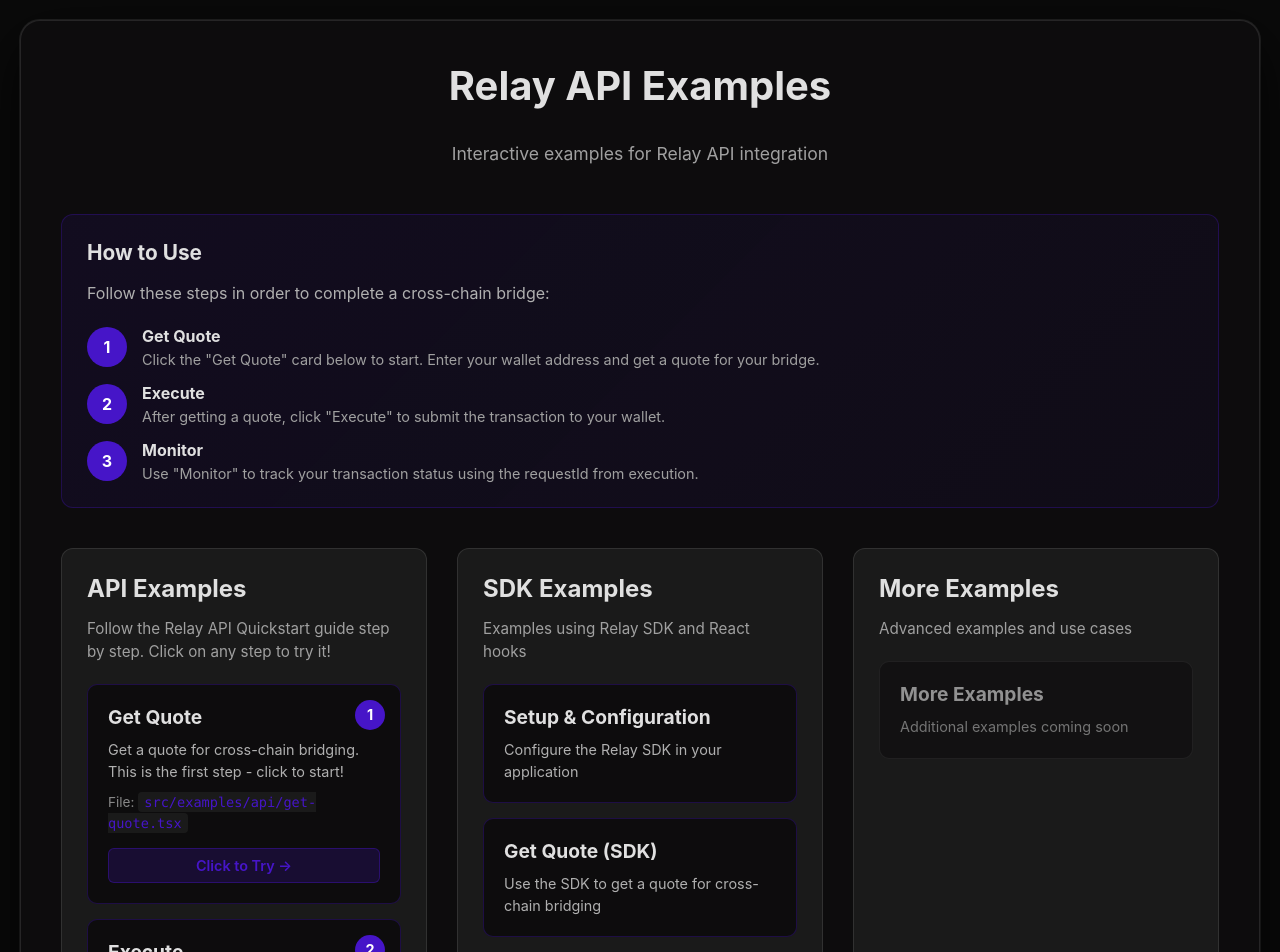
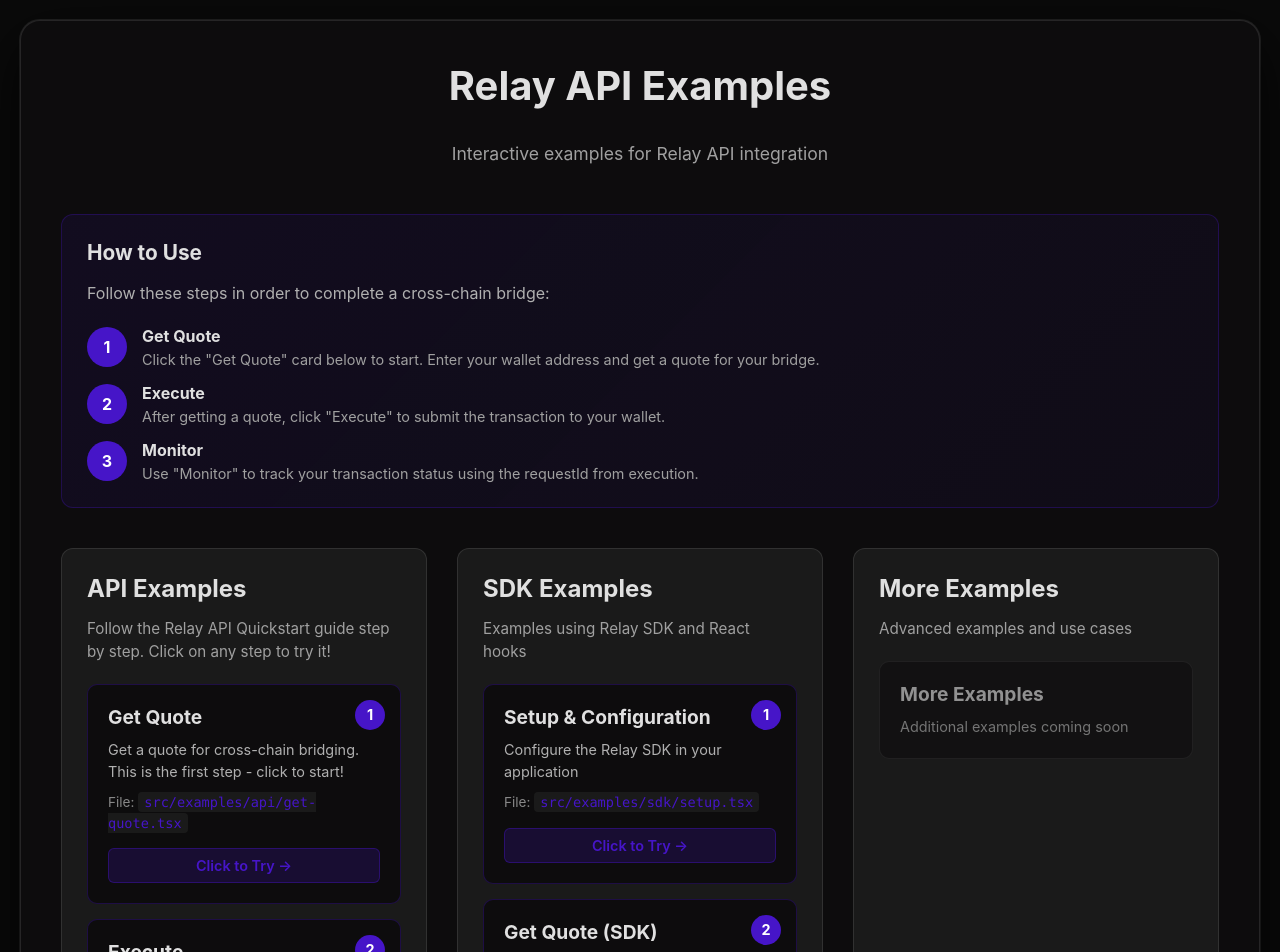
Before and after one commit to GiselleNessi/relay-demo, a React (Vite) app: page / in a window 1280 px wide. Shown: the top 952 px of the page. Built offline with nearby package versions, Linux system fonts and the light colour scheme.

Commit message:
Fix SDK examples not being clickable
- Add onClick handler to SDK example cards
- Add hover effects and cursor pointer
- Add step numbers and 'Click to Try' buttons
- Make SDK examples as interactive as API examples

```diff
--- a/src/App.tsx
+++ b/src/App.tsx
@@ -308,9 +308,66 @@ function App() {
                                 <div
                                     key={example.id}
                                     className={`example-card ${example.disabled ? "disabled" : ""}`}
+                                    onClick={() => handleExampleClick(example)}
+                                    style={{
+                                        cursor: example.disabled ? "not-allowed" : "pointer",
+                                        position: "relative",
+                                        transition: "all 0.2s ease"
+                                    }}
+                                    onMouseEnter={(e) => {
+                                        if (!example.disabled) {
+                                            e.currentTarget.style.transform = "translateY(-2px)";
+                                            e.currentTarget.style.boxShadow = "0 4px 12px rgba(70, 21, 200, 0.3)";
+                                        }
+                                    }}
+                                    onMouseLeave={(e) => {
+                                        if (!example.disabled) {
+                                            e.currentTarget.style.transform = "translateY(0)";
+                                            e.currentTarget.style.boxShadow = "none";
+                                        }
+                                    }}
                                 >
+                                    {example.stepNumber && (
+                                        <div style={{
+                                            position: "absolute",
+                                            top: "15px",
+                                            right: "15px",
+                                            width: "30px",
+                                            height: "30px",
+                                            borderRadius: "50%",
+                                            background: "#4615C8",
+                                            color: "white",
+                                            display: "flex",
+                                            alignItems: "center",
+                                            justifyContent: "center",
+                                            fontWeight: "bold",
+                                            fontSize: "0.9rem"
+                                        }}>
+                                            {example.stepNumber}
+                                        </div>
+                                    )}
                                     <h3>{example.title}</h3>
                                     <p>{example.description}</p>
+                                    {example.file && (
+                                        <p style={{ fontSize: "0.85rem", color: "#888", marginTop: "10px" }}>
+                                            File: <code>{example.file}</code>
+                                        </p>
+                                    )}
+                                    {!example.disabled && (
+                                        <div style={{
+                                            marginTop: "15px",
+                                            padding: "8px 16px",
+                                            background: "rgba(70, 21, 200, 0.2)",
+                                            border: "1px solid rgba(70, 21, 200, 0.4)",
+                                            borderRadius: "6px",
+                                            color: "#4615C8",
+                                            fontSize: "0.9rem",
+                                            fontWeight: 600,
+                                            textAlign: "center"
+                                        }}>
+                                            Click to Try →
+                                        </div>
+                                    )}
                                 </div>
                             ))}
                         </div>
```
